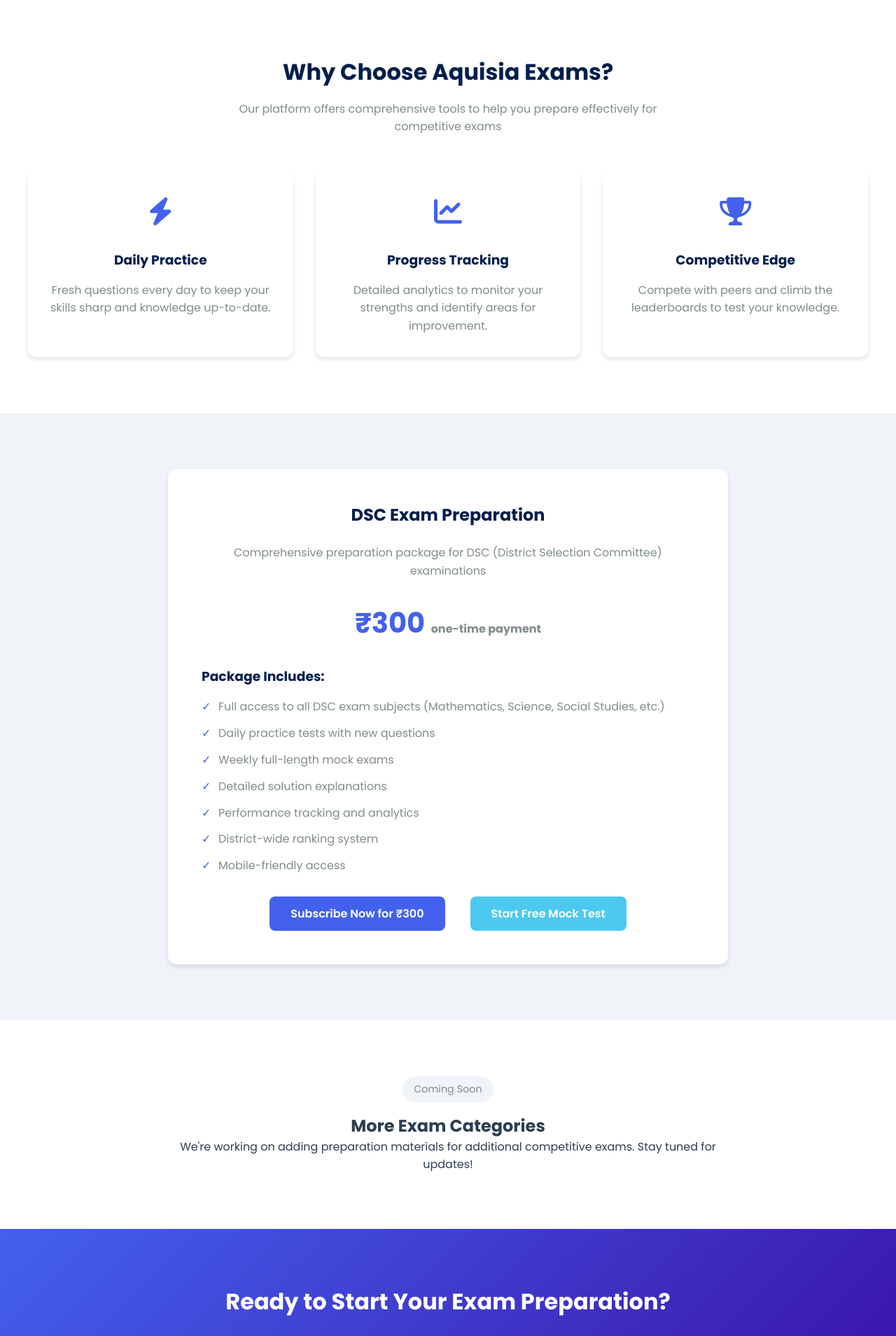
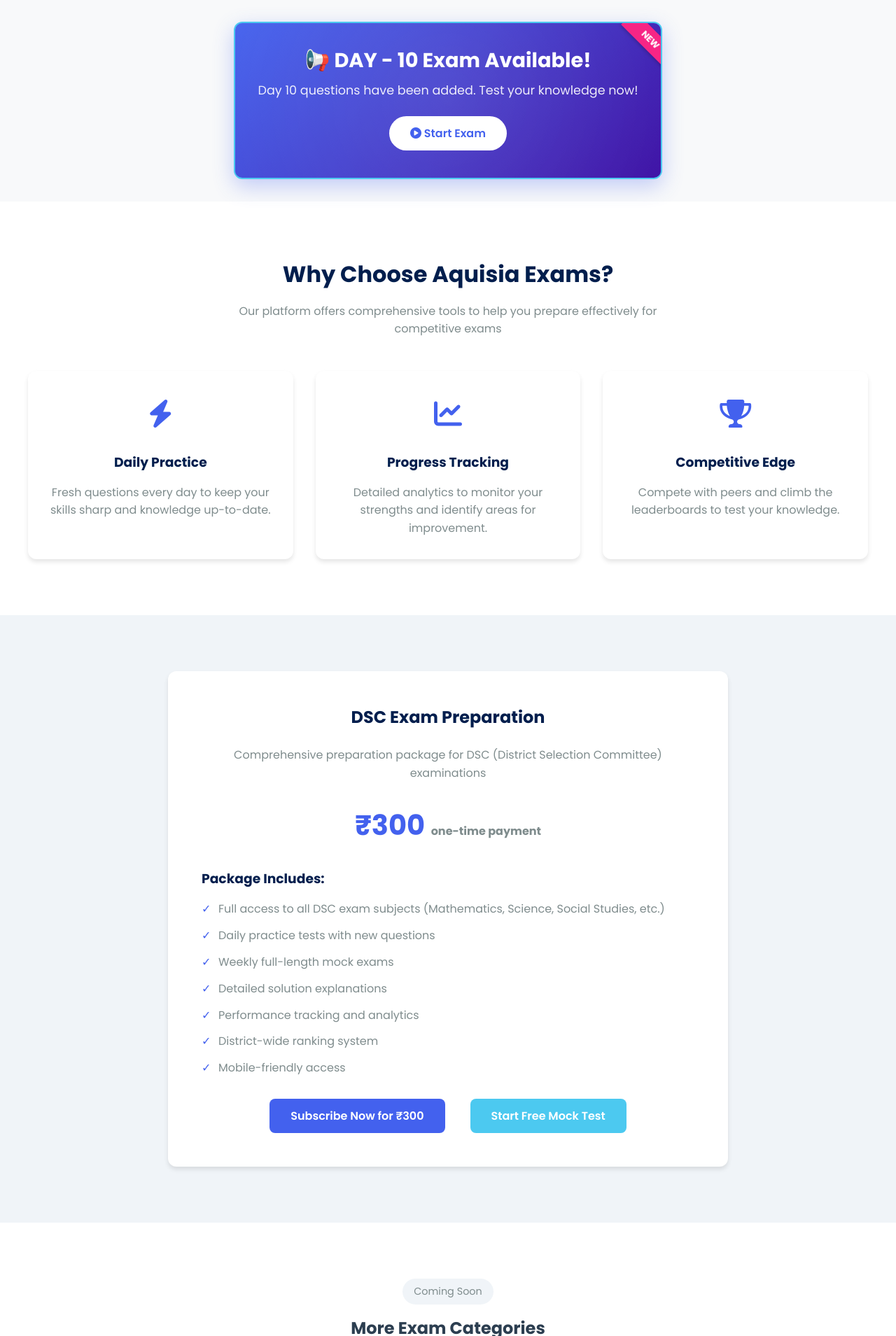
Before and after one commit to kotturi-koushil/AquisiaExams, a Flask app: template templates/index.html in a window 1280 px wide. Shown: the part 516-2425 px from the top of the page at 70% size. Run offline with Flask 3, Linux system fonts and the light colour scheme; the template is opened without the code that fills it: most values are stand-ins (such as "Sample title", 1, 10 or a date in 2020).

Commit message:
Update index.html

```diff
--- a/templates/index.html
+++ b/templates/index.html
@@ -31,6 +31,8 @@
             --error: #f72585;
             --secondary: #4cc9f0;
             --dark: #001e4d;
+            --exam-banner-bg: linear-gradient(135deg, #4361ee, #3a0ca3);
+            --exam-banner-accent: #4cc9f0;
             --light: #f8f9fa;
         }
 
@@ -39,6 +41,88 @@
             padding: 0;
             box-sizing: border-box;
         }
+
+        .exam-banner {
+            background: var(--exam-banner-bg);
+            color: white;
+            padding: 2rem;
+            border-radius: var(--border-radius);
+            margin: 2rem auto;
+            max-width: 900px;
+            text-align: center;
+            box-shadow: 0 10px 30px rgba(67, 97, 238, 0.3);
+            position: relative;
+            overflow: hidden;
+            border: 2px solid var(--exam-banner-accent);
+        }
+
+        .exam-banner::before {
+            content: "";
+            position: absolute;
+            top: -50%;
+            left: -50%;
+            width: 200%;
+            height: 200%;
+            background: radial-gradient(circle, rgba(255, 255, 255, 0.1) 0%, rgba(255, 255, 255, 0) 70%);
+            animation: rotate 15s linear infinite;
+            z-index: 0;
+        }
+
+        @keyframes rotate {
+            100% {
+                transform: rotate(360deg);
+            }
+        }
+
+        .exam-banner-content {
+            position: relative;
+            z-index: 1;
+        }
+
+        .exam-banner h3 {
+            font-size: 1.8rem;
+            margin-bottom: 0.5rem;
+            color: white;
+        }
+
+        .exam-banner p {
+            font-size: 1.1rem;
+            opacity: 0.9;
+            margin-bottom: 1.5rem;
+        }
+
+        .exam-banner .btn {
+            background: white;
+            color: var(--primary);
+            font-weight: 600;
+            padding: 12px 30px;
+            border-radius: 50px;
+            transition: all 0.3s;
+            position: relative;
+            overflow: hidden;
+            z-index: 1;
+        }
+
+        .exam-banner .btn:hover {
+            transform: translateY(-3px);
+            box-shadow: 0 5px 15px rgba(0, 0, 0, 0.2);
+        }
+
+        /* Ribbon for "New" tag */
+        .new-ribbon {
+            position: absolute;
+            top: 10px;
+            right: -30px;
+            background: var(--warning);
+            color: white;
+            padding: 5px 30px;
+            transform: rotate(45deg);
+            font-size: 0.8rem;
+            font-weight: bold;
+            box-shadow: 0 2px 5px rgba(0, 0, 0, 0.2);
+        }
+
+
 
         body {
             font-family: 'Poppins', sans-serif;
@@ -472,6 +556,15 @@
 
         /* Responsive Styles */
         @media (max-width: 768px) {
+            .exam-banner {
+                padding: 1.5rem;
+                margin: 1.5rem;
+            }
+
+            .exam-banner h3 {
+                font-size: 1.5rem;
+            }
+
             body {
                 padding-top: 70px;
             }
@@ -593,9 +686,6 @@
                 <li class="nav-item">
                     <a href="{{url_for('user_results')}}" class="nav-link">Scoreboard</a>
                 </li>
-                 <li class="nav-item">
-                    <a href="{{url_for('profile')}}" class="nav-link">My Profile</a>
-                </li>
                 {% if 'user_id' in session %}
                 <li class="nav-item">
                     <a href="{{ url_for('logout') }}" class="nav-link">Logout</a>
@@ -623,6 +713,20 @@
             </div>
         </div>
     </section>
+
+    <!-- New Exam Wrapper Section -->
+    {% if max_day %}
+    <div class="exam-banner">
+        <div class="new-ribbon">NEW</div>
+        <div class="exam-banner-content">
+            <h3>📢 DAY - {{max_day}} Exam Available!</h3>
+            <p>Day {{ max_day }} questions have been added. Test your knowledge now!</p>
+            <a href="{{ url_for('quiz', day=max_day) }}" class="btn">
+                <i class="fas fa-play-circle"></i> Start Exam
+            </a>
+        </div>
+    </div>
+    {% endif %}
 
     <!-- Features Section -->
     <section class="features">
@@ -694,11 +798,28 @@
     </section>
 
     <!-- CTA Section -->
+    {% if 'user_id' not in session %}
     <section class="cta">
-        <h2>Ready to Start Your Exam Preparation?</h2>
-        <p>Join thousands of students who are already improving their performance with Aquisia.</p>
-        <a href="{{ url_for('register') }}" class="btn btn-primary">Sign Up Now</a>
+        <h2>Ready to Boost Your Performance?</h2>
+        <p>Join our community of achievers today</p>
+        <div class="cta-buttons">
+            <a href="{{ url_for('login') }}" class="btn btn-outline">
+                <i class="fas fa-sign-in-alt"></i> Login
+            </a>
+            <a href="{{ url_for('register') }}" class="btn btn-primary">
+                <i class="fas fa-user-plus"></i> Sign Up Free
+            </a>
+        </div>
     </section>
+    {% else %}
+    <!-- Optional: Show something else for logged-in users -->
+    <section class="cta">
+        <h2>Want to Practice More?</h2>
+        <a href="{{ url_for('days') }}" class="btn btn-primary">
+            <i class="fas fa-calendar-alt"></i> View Daily Exams
+        </a>
+    </section>
+    {% endif %}
 
     <!-- Footer -->
     <footer class="footer">
```
